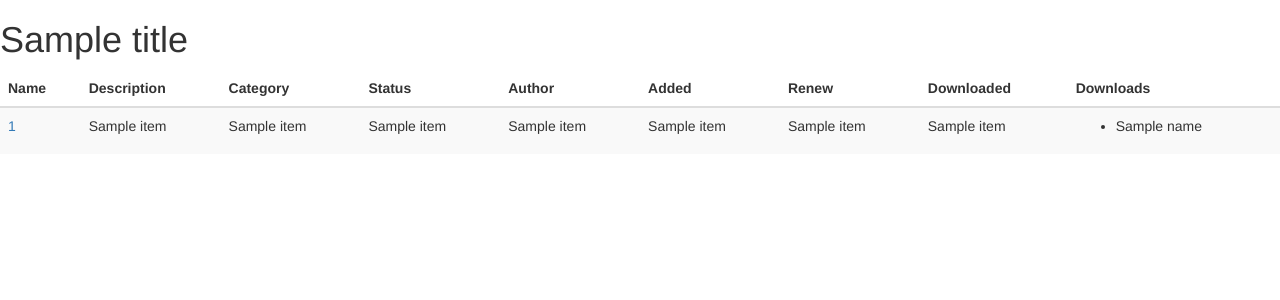
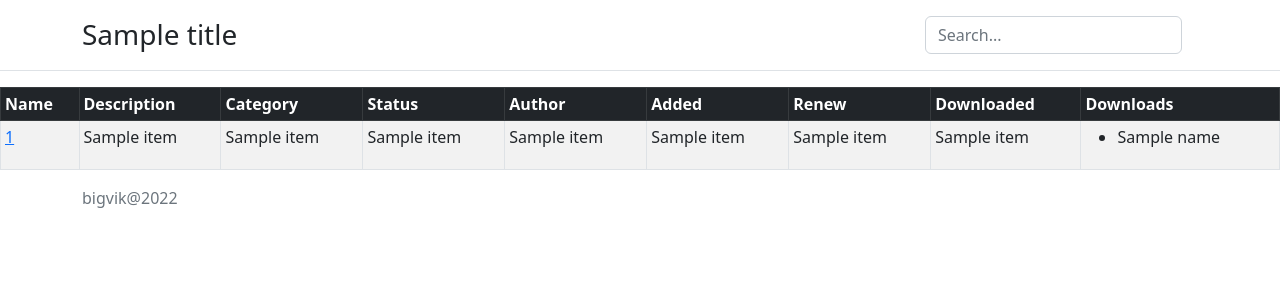
Before and after one commit to bigvik/tcpluglist, a Flask app: template templates/base.html in a window 1280 px wide. Shown: the top 300 px of the page. Run offline with Flask 2, Linux system fonts and the light colour scheme; the template is opened without the code that fills it: most values are stand-ins (such as "Sample title", 1, 10 or a date in 2020).

Commit message:
Modify HTML template

```diff
--- a/templates/base.html
+++ b/templates/base.html
@@ -3,13 +3,23 @@
 <head>
     <meta charset="UTF-8">
     <title>{{ title }}</title>
-    <link rel="stylesheet" href="https://cdn.jsdelivr.net/npm/bootstrap@3.4.1/dist/css/bootstrap.min.css" integrity="sha384-HSMxcRTRxnN+Bdg0JdbxYKrThecOKuH5zCYotlSAcp1+c8xmyTe9GYg1l9a69psu" crossorigin="anonymous">
+    <link rel="stylesheet" href="https://cdn.jsdelivr.net/npm/bootstrap@5.2.0/dist/css/bootstrap.min.css">
 </head>
     <body>
-        <h1>{{ title }}</h1>
+        <header class="p-3 mb-3 border-bottom">
+            <div class="container">
+                <div class="d-flex flex-wrap align-items-center justify-content-center justify-content-lg-start">
+                    <h3 class="d-flex align-items-center mb-2 mb-lg-0 text-dark text-decoration-none">{{ title }}</h3>
+                    <div class="col-12 col-lg-auto me-lg-auto mb-2 justify-content-center mb-md-0"></div>
+                    <form class="col-12 col-lg-auto mb-3 mb-lg-0 me-lg-3">
+                        <input class="form-control" id="searchInput" placeholder="Search...">
+                    </form>
+                </div>
+            </div>
+        </header>
         <div class="table-responsive">
-            <table id="dt" class="table table-striped table-hover">
-                <thead>
+            <table id="dt" class="table table-bordered table-sm table-striped table-hover">
+                <thead class="table-dark">
                     <tr>
                         <th>Name</th>
                         <th>Description</th>
@@ -46,12 +56,39 @@
             </table>
         </div>
 
-    <script src="https://code.jquery.com/jquery-1.12.4.min.js" integrity="sha384-nvAa0+6Qg9clwYCGGPpDQLVpLNn0fRaROjHqs13t4Ggj3Ez50XnGQqc/r8MhnRDZ" crossorigin="anonymous"></script>
+    <footer claass="footer mt-auto py-3 bg-light">
+        <div class="container">
+            <span class="text-muted">bigvik@2022</span>
+        </div>
+    </footer>
+
+    <script src="https://code.jquery.com/jquery-3.6.1.min.js"></script>
     <script>
         $(document).ready(function () {
-            $('#dt').DataTable();
-            $('.dataTables_length').addClass('bs-select');
+            $("#searchInput").keyup(function () {
+                var value = $(this).val().toLowerCase();
+                $("tbody tr").filter(function () {
+                    $(this).toggle($(this).text().toLowerCase().indexOf(value) > -1);
+                });
+            });
         });
+
+		$('th').click(function(){
+			var table = $(this).parents('table').eq(0)
+			var rows = table.find('tr:gt(0)').toArray().sort(comparer($(this).index()))
+			this.asc = !this.asc
+			if (!this.asc){rows = rows.reverse()}
+			for (var i = 0; i < rows.length; i++){table.append(rows[i])}
+		})
+
+		function comparer(index) {
+			return function(a, b) {
+				var valA = getCellValue(a, index), valB = getCellValue(b, index)
+				return $.isNumeric(valA) && $.isNumeric(valB) ? valA - valB : valA.toString().localeCompare(valB)
+			}
+		}
+
+		function getCellValue(row, index){ return $(row).children('td').eq(index).text() }
     </script>
     </body>
 </html>
```
